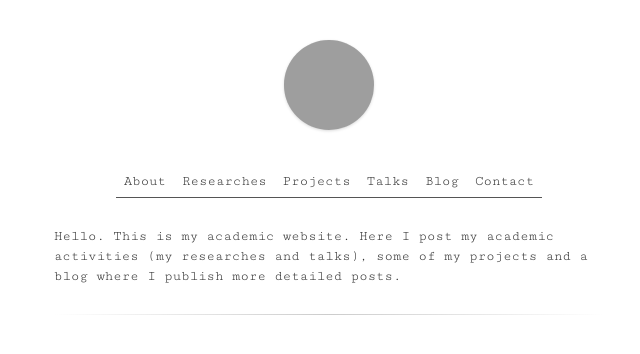
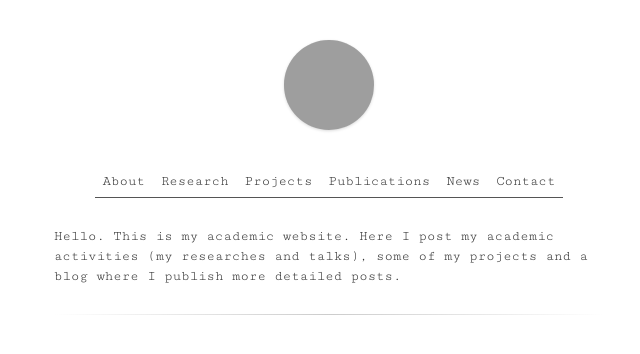
Before and after one commit to franciscolang/franciscolang.github.io, a Jekyll site: the page built from index.html, in a window 1280 px wide, cut to the strip 0-366 px from the top of the page. Shown: the top 354 px of the strip, without its empty margins (311-951 px from the left). Built offline with Jekyll 4.4.1, drawn with Linux system fonts in a browser that asks for light colours; grey boxes are pictures that could not be loaded.

Commit message:
Update header.html

```diff
--- a/_includes/header.html
+++ b/_includes/header.html
@@ -20,9 +20,9 @@
 		{% else %}
 			<li style="font-weight:bold;"> <a> About </a> </li>
 		{% endif %}
-		{% if page.url != '/researches' %}
-			{% assign link = '/researches' %}
-			<li> <a href="{{ link | prepend: site.baseurl | prepend: site.url }}"> Researches </a> </li>
+		{% if page.url != '/research' %}
+			{% assign link = '/research' %}
+			<li> <a href="{{ link | prepend: site.baseurl | prepend: site.url }}"> Research </a> </li>
 		{% else %}
 			<li style="font-weight:bold;"> <a> Researches </a> </li>
 		{% endif %}
@@ -34,15 +34,15 @@
 		{% endif %}
 	</ul>
 	<ul class="bottom-menu">
-		{% if page.url != '/talks' %}
-			{% assign link = '/talks' %}
-			<li> <a href="{{ link | prepend: site.baseurl | prepend: site.url }}"> Talks </a> </li>
+		{% if page.url != '/publications' %}
+			{% assign link = '/publications' %}
+			<li> <a href="{{ link | prepend: site.baseurl | prepend: site.url }}"> Publications </a> </li>
 		{% else %}
 			<li style="font-weight:bold;"> <a> Talks </a> </li>
 		{% endif %}
-		{% if page.url != '/blog' %}
-			{% assign link = '/blog' %}
-			<li> <a href="{{ link | prepend: site.baseurl | prepend: site.url }}"> Blog </a> </li>
+		{% if page.url != '/news' %}
+			{% assign link = '/news' %}
+			<li> <a href="{{ link | prepend: site.baseurl | prepend: site.url }}"> News </a> </li>
 		{% else %}
 			<li style="font-weight:bold;"> <a> Blog </a> </li>
 		{% endif %}
```
